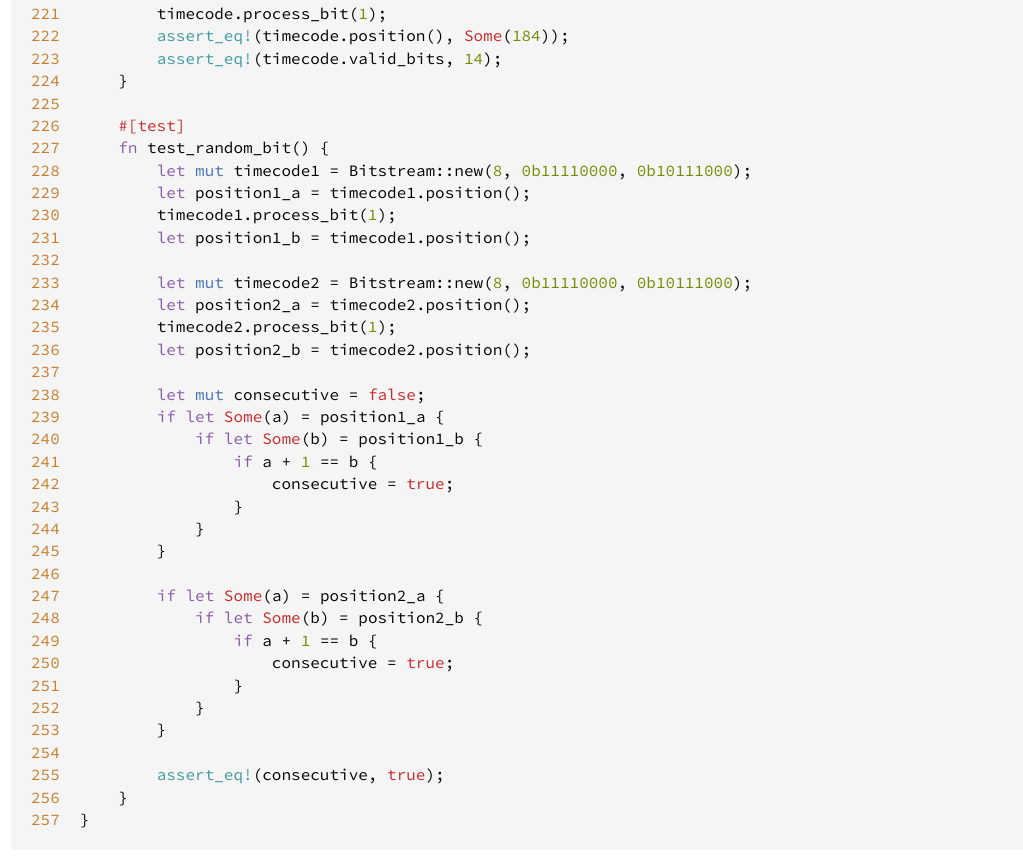
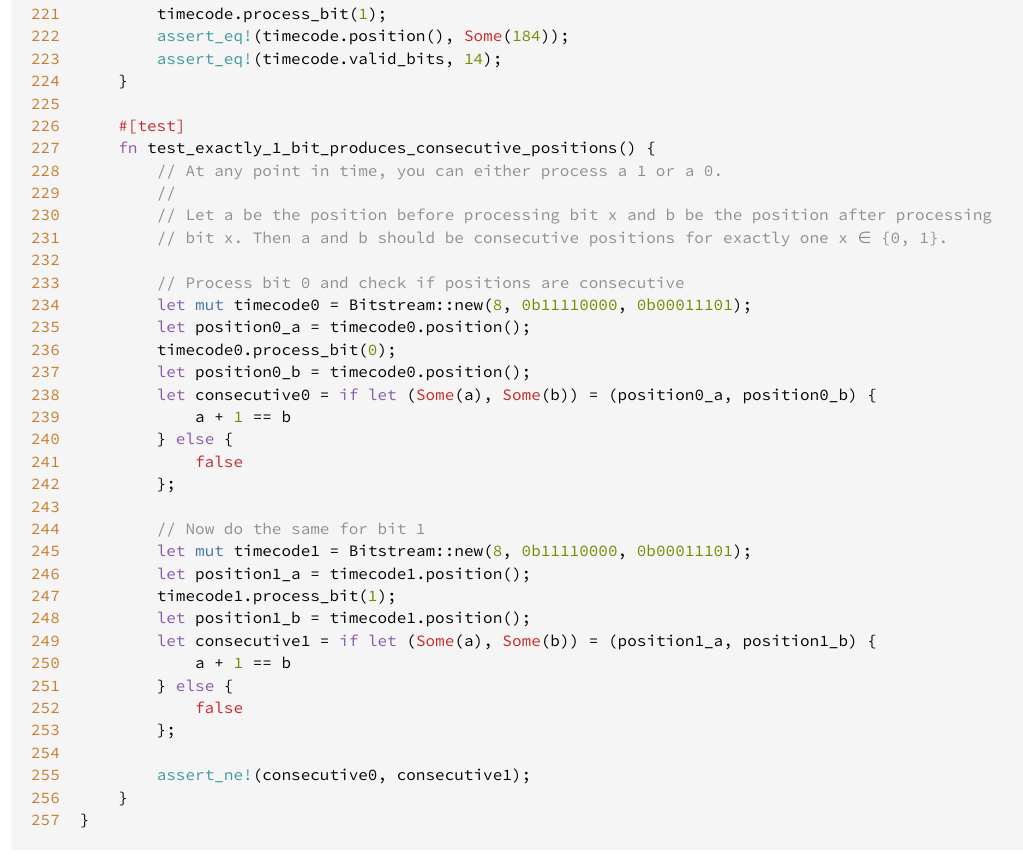
Before and after one commit to Holzhaus/vinylla, a plain HTML site: page src/vinylla/bitstream.rs.html in a window 1280 px wide. Shown: the part 5092-5958 px from the top of the page, without its empty margins (4-1027 px from the left). Drawn offline with Linux system fonts and the light colour scheme.

Commit message:
deploy: 0e340633403c668402bbc3a3189e6058278fc36e

```diff
--- a/src/vinylla/bitstream.rs.html
+++ b/src/vinylla/bitstream.rs.html
@@ -485,35 +485,35 @@
     }
 
     <span class="attribute">#[<span class="ident">test</span>]</span>
-    <span class="kw">fn</span> <span class="ident">test_random_bit</span>() {
-        <span class="kw">let</span> <span class="kw-2">mut</span> <span class="ident">timecode1</span> <span class="op">=</span> <span class="ident">Bitstream</span>::<span class="ident">new</span>(<span class="number">8</span>, <span class="number">0b11110000</span>, <span class="number">0b10111000</span>);
+    <span class="kw">fn</span> <span class="ident">test_exactly_1_bit_produces_consecutive_positions</span>() {
+        <span class="comment">// At any point in time, you can either process a 1 or a 0.</span>
+        <span class="comment">//</span>
+        <span class="comment">// Let a be the position before processing bit x and b be the position after processing</span>
+        <span class="comment">// bit x. Then a and b should be consecutive positions for exactly one x ∈ {0, 1}.</span>
+
+        <span class="comment">// Process bit 0 and check if positions are consecutive</span>
+        <span class="kw">let</span> <span class="kw-2">mut</span> <span class="ident">timecode0</span> <span class="op">=</span> <span class="ident">Bitstream</span>::<span class="ident">new</span>(<span class="number">8</span>, <span class="number">0b11110000</span>, <span class="number">0b00011101</span>);
+        <span class="kw">let</span> <span class="ident">position0_a</span> <span class="op">=</span> <span class="ident">timecode0</span>.<span class="ident">position</span>();
+        <span class="ident">timecode0</span>.<span class="ident">process_bit</span>(<span class="number">0</span>);
+        <span class="kw">let</span> <span class="ident">position0_b</span> <span class="op">=</span> <span class="ident">timecode0</span>.<span class="ident">position</span>();
+        <span class="kw">let</span> <span class="ident">consecutive0</span> <span class="op">=</span> <span class="kw">if</span> <span class="kw">let</span> (<span class="prelude-val">Some</span>(<span class="ident">a</span>), <span class="prelude-val">Some</span>(<span class="ident">b</span>)) <span class="op">=</span> (<span class="ident">position0_a</span>, <span class="ident">position0_b</span>) {
+            <span class="ident">a</span> <span class="op">+</span> <span class="number">1</span> <span class="op">=</span><span class="op">=</span> <span class="ident">b</span>
+        } <span class="kw">else</span> {
+            <span class="bool-val">false</span>
+        };
+
+        <span class="comment">// Now do the same for bit 1</span>
+        <span class="kw">let</span> <span class="kw-2">mut</span> <span class="ident">timecode1</span> <span class="op">=</span> <span class="ident">Bitstream</span>::<span class="ident">new</span>(<span class="number">8</span>, <span class="number">0b11110000</span>, <span class="number">0b00011101</span>);
         <span class="kw">let</span> <span class="ident">position1_a</span> <span class="op">=</span> <span class="ident">timecode1</span>.<span class="ident">position</span>();
         <span class="ident">timecode1</span>.<span class="ident">process_bit</span>(<span class="number">1</span>);
         <span class="kw">let</span> <span class="ident">position1_b</span> <span class="op">=</span> <span class="ident">timecode1</span>.<span class="ident">position</span>();
+        <span class="kw">let</span> <span class="ident">consecutive1</span> <span class="op">=</span> <span class="kw">if</span> <span class="kw">let</span> (<span class="prelude-val">Some</span>(<span class="ident">a</span>), <span class="prelude-val">Some</span>(<span class="ident">b</span>)) <span class="op">=</span> (<span class="ident">position1_a</span>, <span class="ident">position1_b</span>) {
+            <span class="ident">a</span> <span class="op">+</span> <span class="number">1</span> <span class="op">=</span><span class="op">=</span> <span class="ident">b</span>
+        } <span class="kw">else</span> {
+            <span class="bool-val">false</span>
+        };
 
-        <span class="kw">let</span> <span class="kw-2">mut</span> <span class="ident">timecode2</span> <span class="op">=</span> <span class="ident">Bitstream</span>::<span class="ident">new</span>(<span class="number">8</span>, <span class="number">0b11110000</span>, <span class="number">0b10111000</span>);
-        <span class="kw">let</span> <span class="ident">position2_a</span> <span class="op">=</span> <span class="ident">timecode2</span>.<span class="ident">position</span>();
-        <span class="ident">timecode2</span>.<span class="ident">process_bit</span>(<span class="number">1</span>);
-        <span class="kw">let</span> <span class="ident">position2_b</span> <span class="op">=</span> <span class="ident">timecode2</span>.<span class="ident">position</span>();
-
-        <span class="kw">let</span> <span class="kw-2">mut</span> <span class="ident">consecutive</span> <span class="op">=</span> <span class="bool-val">false</span>;
-        <span class="kw">if</span> <span class="kw">let</span> <span class="prelude-val">Some</span>(<span class="ident">a</span>) <span class="op">=</span> <span class="ident">position1_a</span> {
-            <span class="kw">if</span> <span class="kw">let</span> <span class="prelude-val">Some</span>(<span class="ident">b</span>) <span class="op">=</span> <span class="ident">position1_b</span> {
-                <span class="kw">if</span> <span class="ident">a</span> <span class="op">+</span> <span class="number">1</span> <span class="op">=</span><span class="op">=</span> <span class="ident">b</span> {
-                    <span class="ident">consecutive</span> <span class="op">=</span> <span class="bool-val">true</span>;
-                }
-            }
-        }
-
-        <span class="kw">if</span> <span class="kw">let</span> <span class="prelude-val">Some</span>(<span class="ident">a</span>) <span class="op">=</span> <span class="ident">position2_a</span> {
-            <span class="kw">if</span> <span class="kw">let</span> <span class="prelude-val">Some</span>(<span class="ident">b</span>) <span class="op">=</span> <span class="ident">position2_b</span> {
-                <span class="kw">if</span> <span class="ident">a</span> <span class="op">+</span> <span class="number">1</span> <span class="op">=</span><span class="op">=</span> <span class="ident">b</span> {
-                    <span class="ident">consecutive</span> <span class="op">=</span> <span class="bool-val">true</span>;
-                }
-            }
-        }
-
-        <span class="macro">assert_eq</span><span class="macro">!</span>(<span class="ident">consecutive</span>, <span class="bool-val">true</span>);
+        <span class="macro">assert_ne</span><span class="macro">!</span>(<span class="ident">consecutive0</span>, <span class="ident">consecutive1</span>);
     }
 }
 </pre></div>
```
